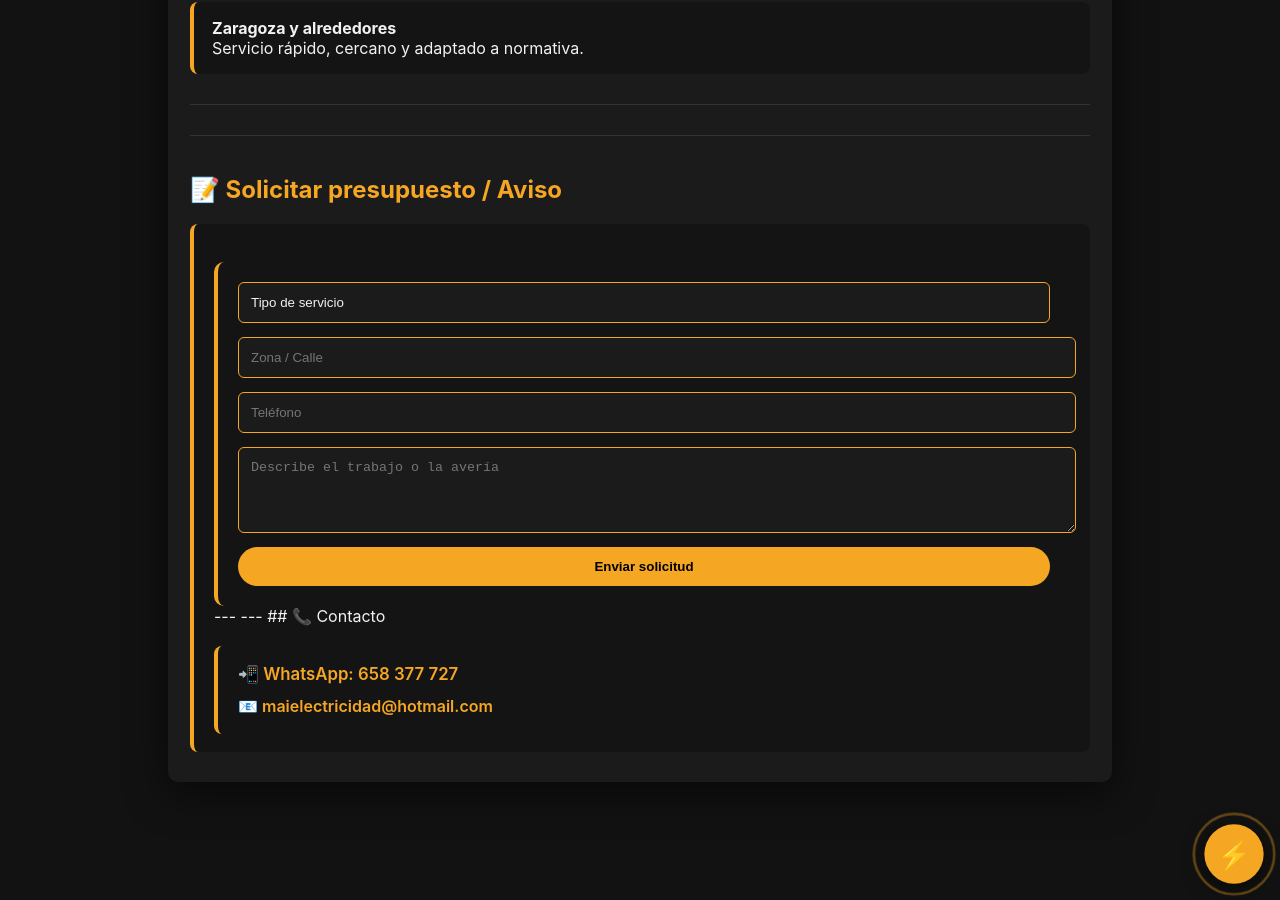
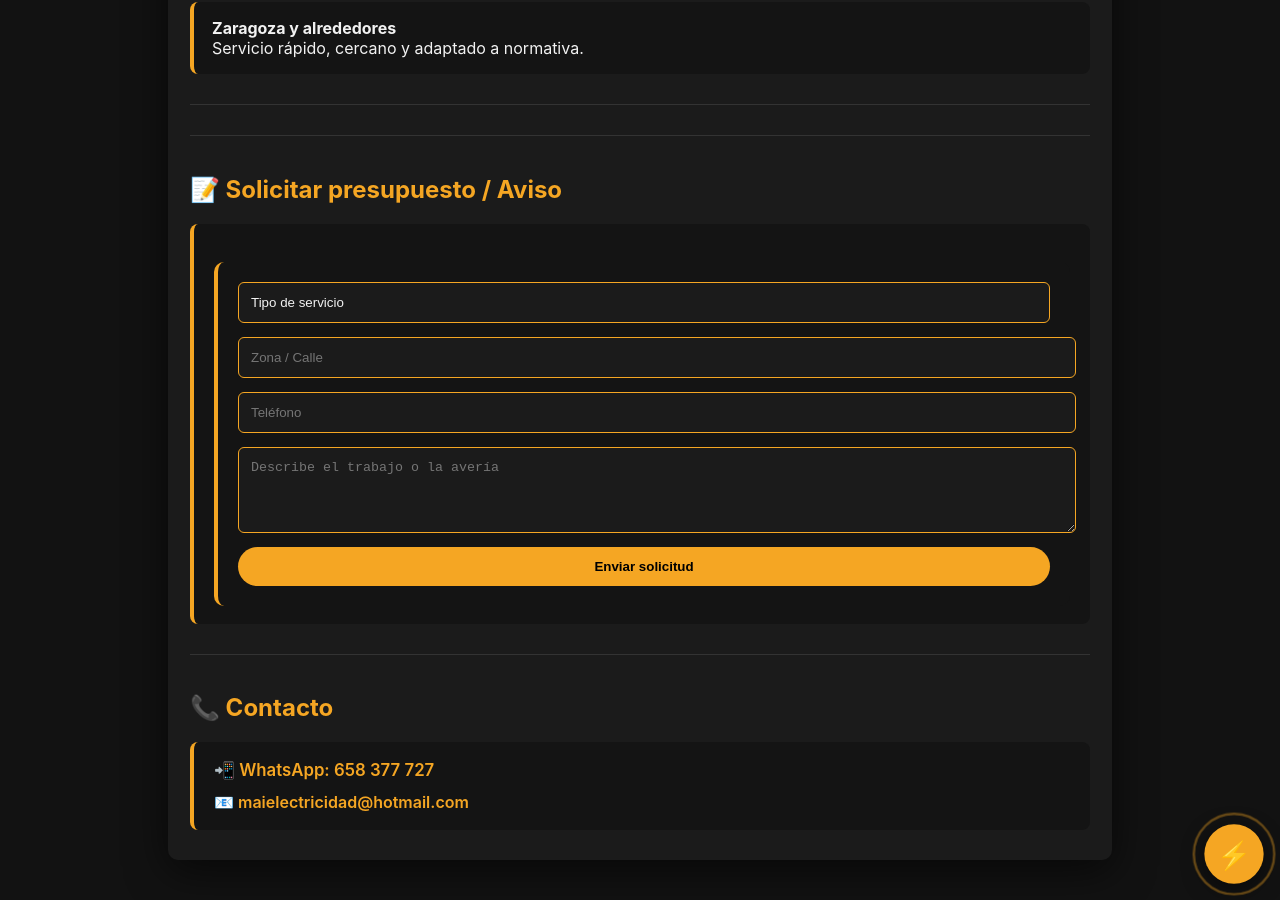
Before and after one commit to instalaciones-electricas-ibarra/Instalaciones-Electricas-Ibarra, a Jekyll site: the page built from index.md, in a window 1280 px wide and 900 px high, scrolled down 884 px. Built offline with Jekyll 4.4.1, drawn with Linux system fonts in a browser that asks for light colours; our own code applies the rules of GitHub Pages for plain Markdown files.

Commit message:
Update index.md

```diff
--- a/index.md
+++ b/index.md
@@ -208,8 +208,8 @@ Servicio rápido, cercano y adaptado a normativa.
   </button>
 
 </form>
+</div>
 
----
 ---
 
 ## 📞 Contacto
```
